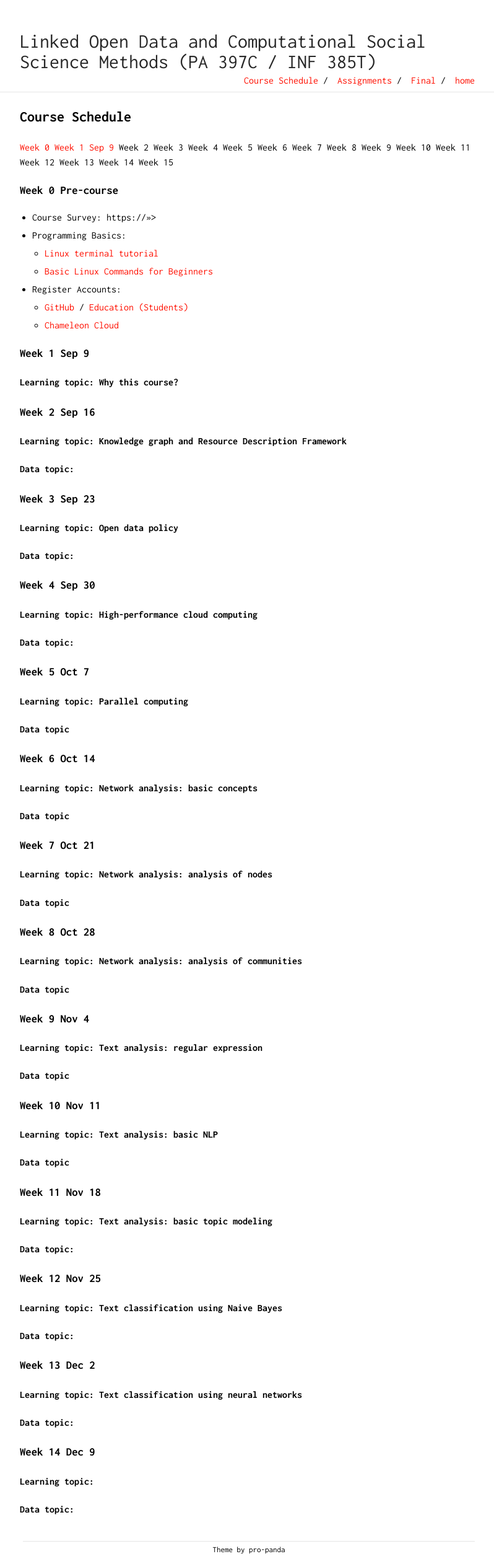
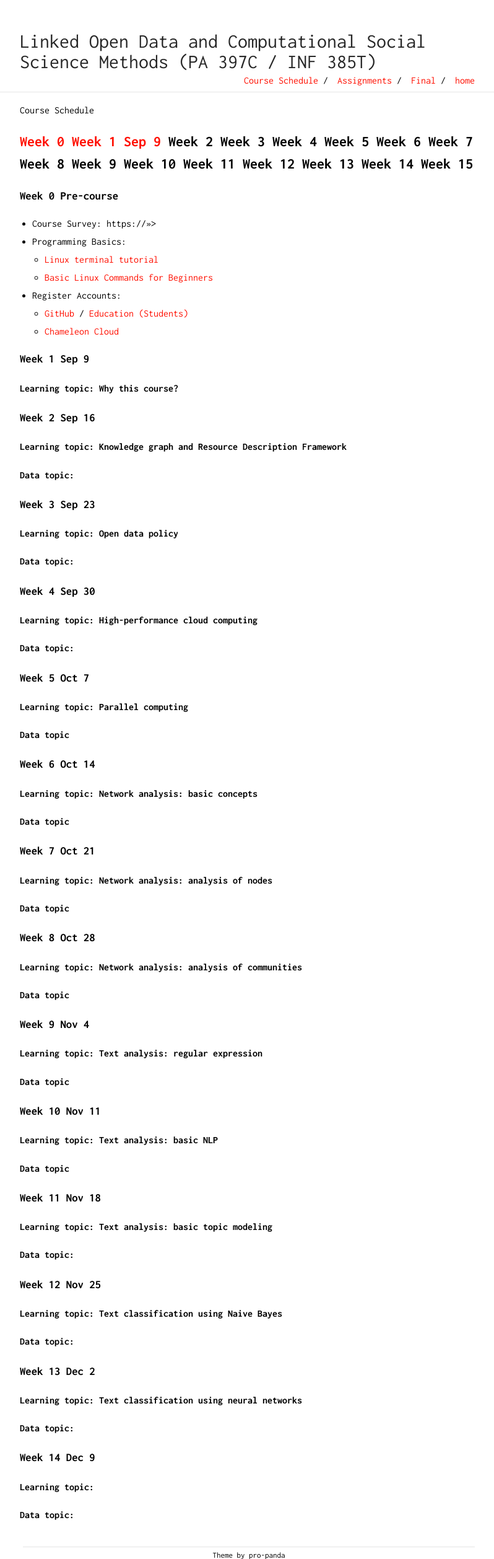
Before and after one commit to Xinjian-Paul-Li/open_data, a Jekyll site: the page built from docs/course_schedule.md, in a window 1280 px wide. Shown: the whole page at 62% size, without its empty margins (238-1036 px from the left). Built offline with Jekyll 4.4.1, drawn with Linux system fonts in a browser that asks for light colours; our own code applies the rules of GitHub Pages for plain Markdown files.

```diff
--- a/docs/course_schedule.md
+++ b/docs/course_schedule.md
@@ -1,7 +1,7 @@
 Course Schedule
+
+[Week 0](#w0) [Week 1 Sep 9](#w1)	Week 2	Week 3	Week 4	Week 5	Week 6	Week 7	Week 8	Week 9	Week 10	Week 11	Week 12	Week 13	Week 14	Week 15
 ---
-[Week 0](#w0) [Week 1 Sep 9](#w1)	Week 2	Week 3	Week 4	Week 5	Week 6	Week 7	Week 8	Week 9	Week 10	Week 11	Week 12	Week 13	Week 14	Week 15
-
 ### Week 0 Pre-course <a name="w0"></a>
 - Course Survey: https://>>>
 - Programming Basics:
```
